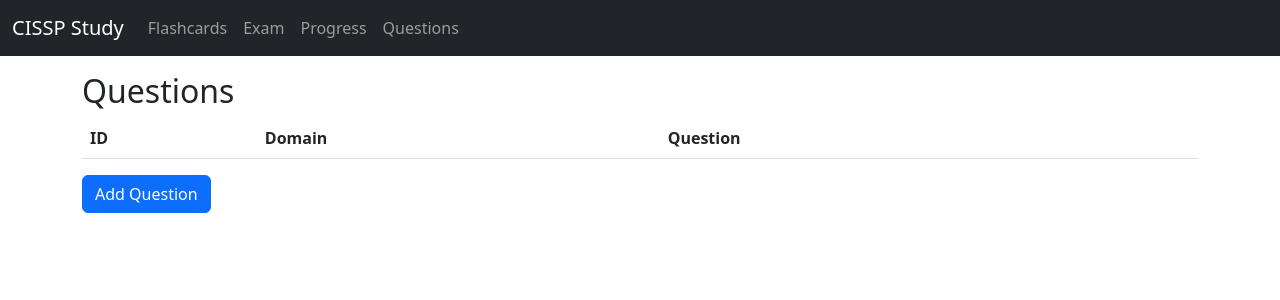
After one commit to ahkhalil-lab/CISSP, a Flask app: page /questions in a window 1280 px wide. The commit adds this page. Shown: the top 300 px of the page. Run offline with Flask 3, Linux system fonts and the light colour scheme; data that the repository does not hold is empty.

Commit message:
Add question management page

```diff
--- a/app/app.py
+++ b/app/app.py
@@ -88,6 +88,25 @@ def progress():
     return render_template('progress.html', results=results)
 
 
+@app.route('/questions')
+def question_list():
+    """Display all questions for editing or deletion."""
+    conn = get_db_connection()
+    cur = conn.execute('SELECT id, domain, question FROM questions ORDER BY id ASC')
+    questions = cur.fetchall()
+    conn.close()
+    return render_template('question_list.html', questions=questions)
+
+
+@app.route('/question/delete/<int:question_id>', methods=['POST'])
+def delete_question(question_id):
+    conn = get_db_connection()
+    conn.execute('DELETE FROM questions WHERE id=?', (question_id,))
+    conn.commit()
+    conn.close()
+    return redirect(url_for('question_list'))
+
+
 @app.route('/question/new', methods=['GET', 'POST'])
 @app.route('/question/<int:question_id>', methods=['GET', 'POST'])
 def question_form(question_id=None):
--- a/app/templates/layout.html
+++ b/app/templates/layout.html
@@ -14,7 +14,7 @@
         <li class="nav-item"><a class="nav-link" href="{{ url_for('flashcards') }}">Flashcards</a></li>
         <li class="nav-item"><a class="nav-link" href="{{ url_for('exam') }}">Exam</a></li>
         <li class="nav-item"><a class="nav-link" href="{{ url_for('progress') }}">Progress</a></li>
-        <li class="nav-item"><a class="nav-link" href="{{ url_for('question_form') }}">Add Question</a></li>
+        <li class="nav-item"><a class="nav-link" href="{{ url_for('question_list') }}">Questions</a></li>
       </ul>
     </div>
   </div>
--- /dev/null
+++ b/app/templates/question_list.html
@@ -0,0 +1,25 @@
+{% extends 'layout.html' %}
+{% block content %}
+<h2>Questions</h2>
+<table class="table table-striped">
+    <thead>
+        <tr><th>ID</th><th>Domain</th><th>Question</th><th></th></tr>
+    </thead>
+    <tbody>
+    {% for q in questions %}
+        <tr>
+            <td>{{ q['id'] }}</td>
+            <td>{{ q['domain'] }}</td>
+            <td>{{ q['question']|truncate(80) }}</td>
+            <td>
+                <a class="btn btn-sm btn-secondary" href="{{ url_for('question_form', question_id=q['id']) }}">Edit</a>
+                <form method="post" action="{{ url_for('delete_question', question_id=q['id']) }}" style="display:inline-block" onsubmit="return confirm('Delete this question?');">
+                    <button type="submit" class="btn btn-sm btn-danger">Delete</button>
+                </form>
+            </td>
+        </tr>
+    {% endfor %}
+    </tbody>
+</table>
+<a class="btn btn-primary" href="{{ url_for('question_form') }}">Add Question</a>
+{% endblock %}
```
Also changed, not shown: README.md.
